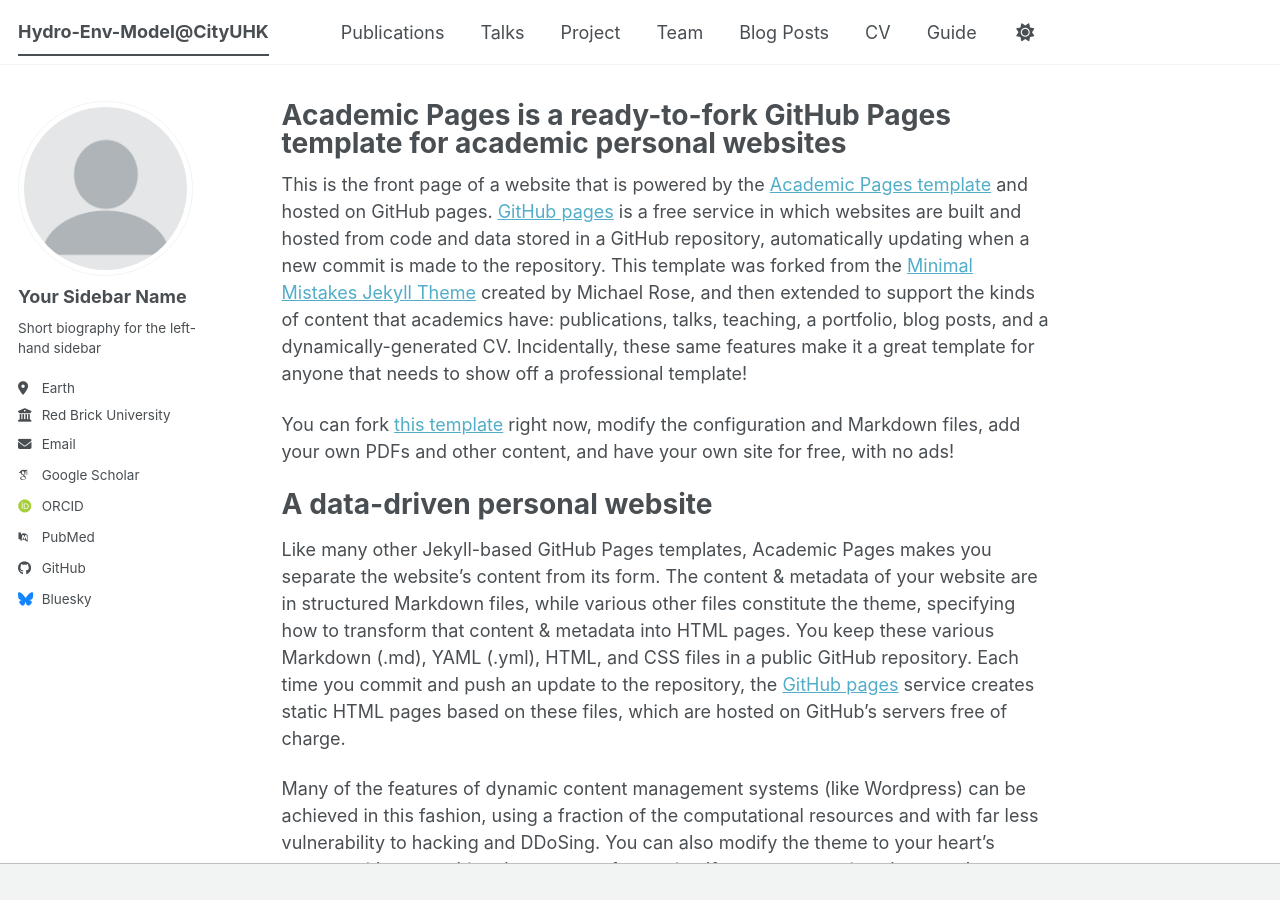
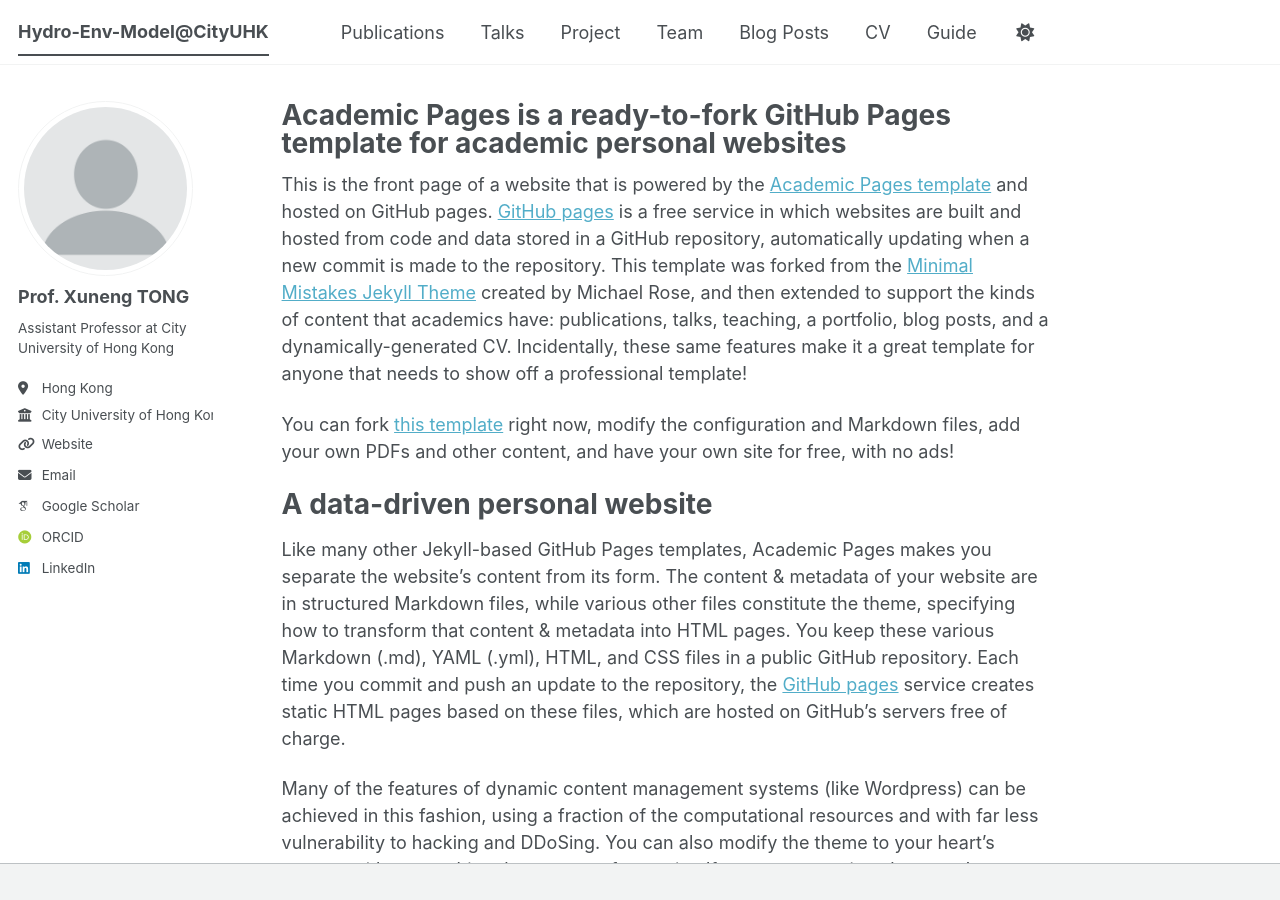
Before and after one commit to TongXuneng/TongXuneng.github.io, a Jekyll site: the page built from _pages/about.md, in a window 1280 px wide and 900 px high. Built offline with Jekyll 4.4.1, drawn with Linux system fonts in a browser that asks for light colours; some web fonts are replaced; a script bundle is joined from its source files by our own code; library files that are not in the unit come from our copies.

Commit message:
Update _config.yml

```diff
--- a/_config.yml
+++ b/_config.yml
@@ -24,24 +24,24 @@ repository               : "academicpages/academicpages.github.io"
 author:
   # Biographic information
   avatar           : "profile.png"
-  name             : "Your Sidebar Name"
+  name             : "Prof. Xuneng TONG"
   pronouns         : # example: "she/her"
-  bio              : "Short biography for the left-hand sidebar"
-  location         : "Earth"
-  employer         : "Red Brick University"
-  uri              : # URL
-  email            : "none@example.org"
+  bio              : "Assistant Professor at City University of Hong Kong"
+  location         : "Hong Kong"
+  employer         : "City University of Hong Kong"
+  uri              : "https://www.cityu.edu.hk/see/people/prof-xuneng-tong"
+  email            : "xuneng.tong@cityu.edu.hk"
 
   # Academic websites
   academia         : # URL
   arxiv            : # URL - Update with the correct link to your profile
-  googlescholar    : "https://scholar.google.com/citations?user=PS_CX0AAAAAJ"
+  googlescholar    : "https://scholar.google.com/citations?user=3krIwwYAAAAJ&hl=en"
   inspire-hep      : # URL
   impactstory      : # URL
-  orcid            : "https://orcid.org/yourorcidurl"
+  orcid            : "https://orcid.org/0000-0002-9555-0587"
   semantic         : # URL
   ssrn             : # URL
-  pubmed           : "https://www.ncbi.nlm.nih.gov/pubmed/?term=john+snow"
+  pubmed           : # URL
   researchgate     : # URL
   scopus           : # URL
   zotero           : # URL
@@ -51,13 +51,13 @@ author:
   bitbucket        : # Username - Update with your username on the site
   codepen          : # Username
   dribbble         : # Username
-  github           : "academicpages"
+  github           : # URL
   kaggle           : # Username
   stackoverflow    : # User number or user number and name (i.e., use "1" or "1/jeff-atwood")
 
   # Social media
   artstation       : # Username
-  bluesky          : "bsky.app" # Replace this with you Bluesky username
+  bluesky          : # Username
   facebook         : # Username
   flickr           : # Username
   foursquare       : # Username
@@ -66,7 +66,7 @@ author:
   keybase          : # Username
   instagram        : # Username
   lastfm           : # Username
-  linkedin         : # Username
+  linkedin         : "https://www.linkedin.com/in/xuneng-tong-551316201/"
   mastodon         : # URL
   medium           : # URL
   pinterest        : # Username
```
